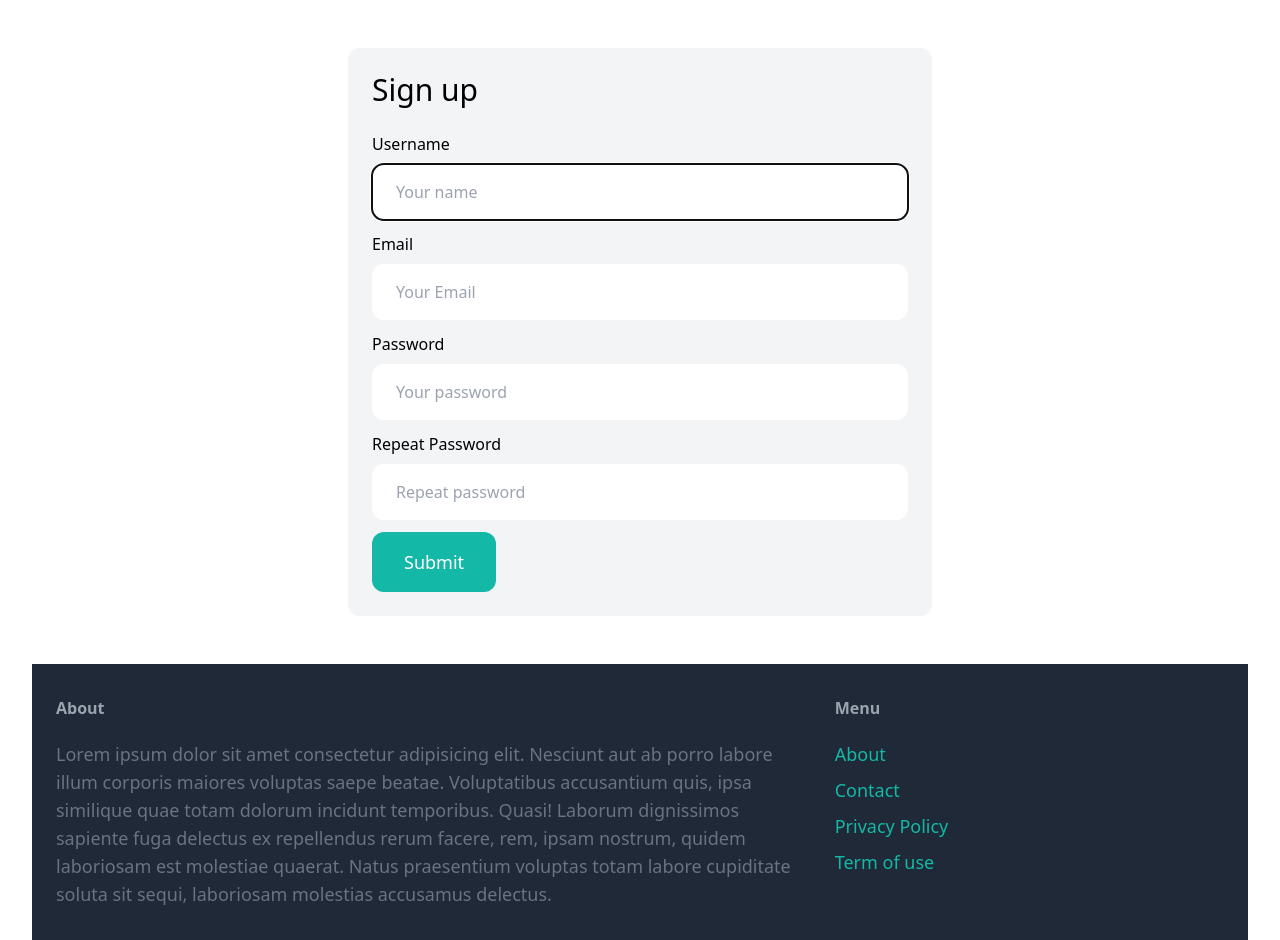
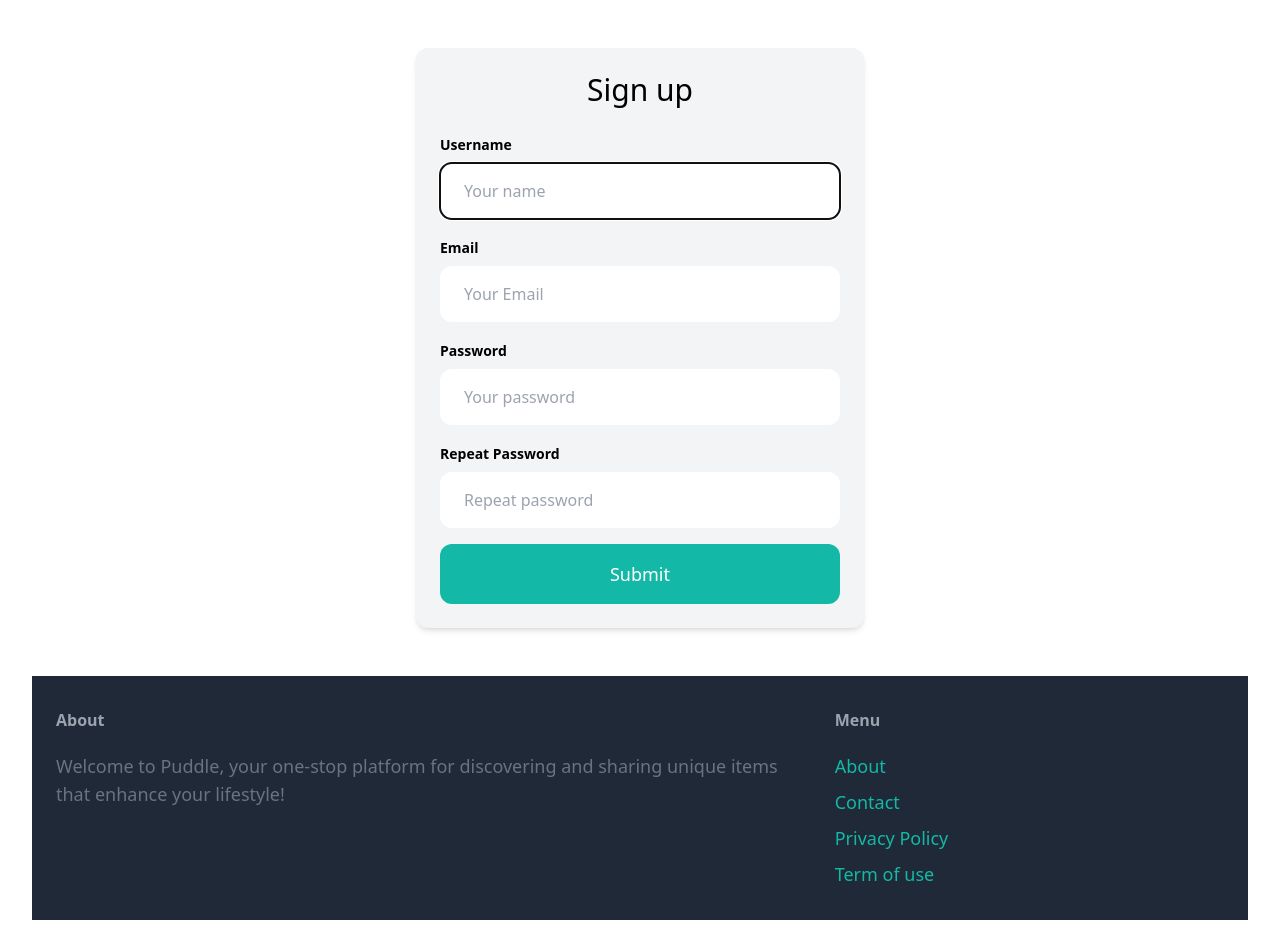
Before and after one commit to FullStack-webDevloper/python_django-Project, a Django app: page /signup/ in a window 1280 px wide. Shown: the part 133-1073 px from the top of the page. Run offline with Django 5.2, Linux system fonts and the light colour scheme; some libraries are stand-ins or nearby versions.

Commit message:
add files

```diff
--- a/core/templates/core/base.html
+++ b/core/templates/core/base.html
@@ -53,13 +53,7 @@
       <div class="w-2/3 pr-10">
         <h3 class="mb-5 font-semibold text-gray-400">About</h3>
         <p class="text-lg text-gray-500">
-          Lorem ipsum dolor sit amet consectetur adipisicing elit. Nesciunt aut
-          ab porro labore illum corporis maiores voluptas saepe beatae.
-          Voluptatibus accusantium quis, ipsa similique quae totam dolorum
-          incidunt temporibus. Quasi! Laborum dignissimos sapiente fuga delectus
-          ex repellendus rerum facere, rem, ipsam nostrum, quidem laboriosam est
-          molestiae quaerat. Natus praesentium voluptas totam labore cupiditate
-          soluta sit sequi, laboriosam molestias accusamus delectus.
+          Welcome to Puddle, your one-stop platform for discovering and sharing unique items that enhance your lifestyle!
         </p>
       </div>
       <div class="w-1/3">
--- a/core/templates/core/signup.html
+++ b/core/templates/core/signup.html
@@ -1,34 +1,43 @@
-{% extends 'core/base.html' %} {% block title %} Sign up{% endblock %}
- {% block content %}
-<div class="w-1/2 my-6 mx-auto p-6 bg-gray-100 rounded-xl">
-  <h1 class="mb-6 text-3xl">Sign up</h1>
+{% extends 'core/base.html' %}
+{% block title %} Sign up{% endblock %}
+{% block content %}
+<div class="max-w-md mx-auto my-6 p-6 bg-gray-100 rounded-xl shadow-md">
+  <h1 class="mb-6 text-3xl text-center">Sign up</h1>
   <form action="." method="POST">
     {% csrf_token %}
 
-    <div class="mb-3">
-      <label class="inline-block mb-2">Username</label><br />
-      {{form.username}}
+    <div class="mb-4">
+      <label class="inline-block mb-2 text-sm font-semibold">Username</label><br />
+      {{ form.username }}
     </div>
-    <div class="mb-3">
-      <label class="inline-block mb-2">Email</label><br />
-      {{form.email}}
+
+    <div class="mb-4">
+      <label class="inline-block mb-2 text-sm font-semibold">Email</label><br />
+      {{ form.email }}
     </div>
-    <div class="mb-3">
-      <label class="inline-block mb-2">Password</label><br />
-      {{form.password1}}
+
+    <div class="mb-4">
+      <label class="inline-block mb-2 text-sm font-semibold">Password</label><br />
+      {{ form.password1 }}
     </div>
-    <div class="mb-3">
-      <label class="inline-block mb-2">Repeat Password</label><br />
-      {{form.password2}}
+
+    <div class="mb-4">
+      <label class="inline-block mb-2 text-sm font-semibold">Repeat Password</label><br />
+      {{ form.password2 }}
     </div>
+
     {% if form.errors or form.non_field_errors %}
-    <div class="mb-3 p-6 bg-red-100 rounded-xl">
-      {% for field in form %} {{ field.errors }} {% endfor %} {{
-      form.non_field_errors }}
+    <div class="mb-4 p-4 bg-red-100 rounded-xl">
+      {% for field in form %}
+        {{ field.errors }}
+      {% endfor %}
+      {{ form.non_field_errors }}
     </div>
     {% endif %}
+
     <button
-      class="py-4 px-8 text-lg bg-teal-500 hover:bg-teal-700 rounded-xl text-white"
+      type="submit"
+      class="w-full py-4 text-lg bg-teal-500 hover:bg-teal-700 rounded-xl text-white transition duration-200"
     >
       Submit
     </button>
```
Also changed, not shown: core/templates/core/login.html (+15 -12 lines), db.sqlite3.
